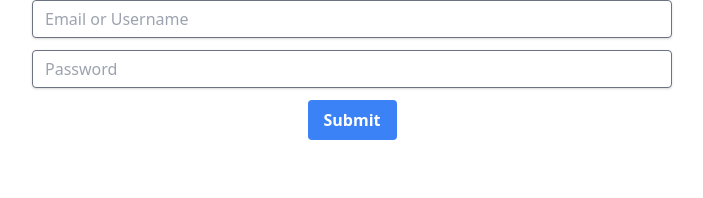
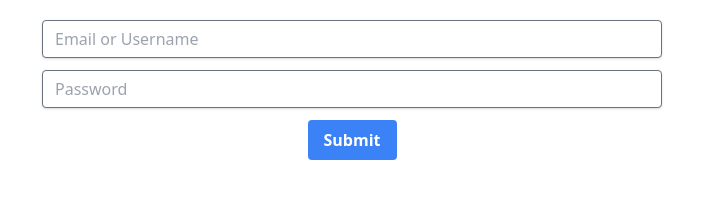
Before and after one commit to FarhanFDK/Simple-WebSite, a website: page public/index.html in a window 1280 px wide. Shown: the whole page, without its empty margins (288-991 px from the left). Drawn offline with nearby package versions, Linux system fonts and the light colour scheme.

Commit message:
Details changed

```diff
--- a/public/index.html
+++ b/public/index.html
@@ -7,7 +7,7 @@
     </head>
     <body>
         <!-- FORM IS WITHOUT LABEL TAG -->
-        <form class="text-center" action="" method="POST">
+        <form class="text-center m-5" action="" method="POST">
             <input class="shadow appearance-none border border-gray-500 rounded w-1/2 py-2 px-3 text-gray-700 mb-3 leading-tight focus:outline-none focus:shadow-outline" type="text" placeholder="Email or Username" name="login" id="login" required/>
             <input class="shadow appearance-none border border-gray-500 rounded w-1/2 py-2 px-3 text-gray-700 mb-3 leading-tight focus:outline-none focus:shadow-outline inline-block" type="password" placeholder="Password" name="password" id="password" required/>
             <br>
```
